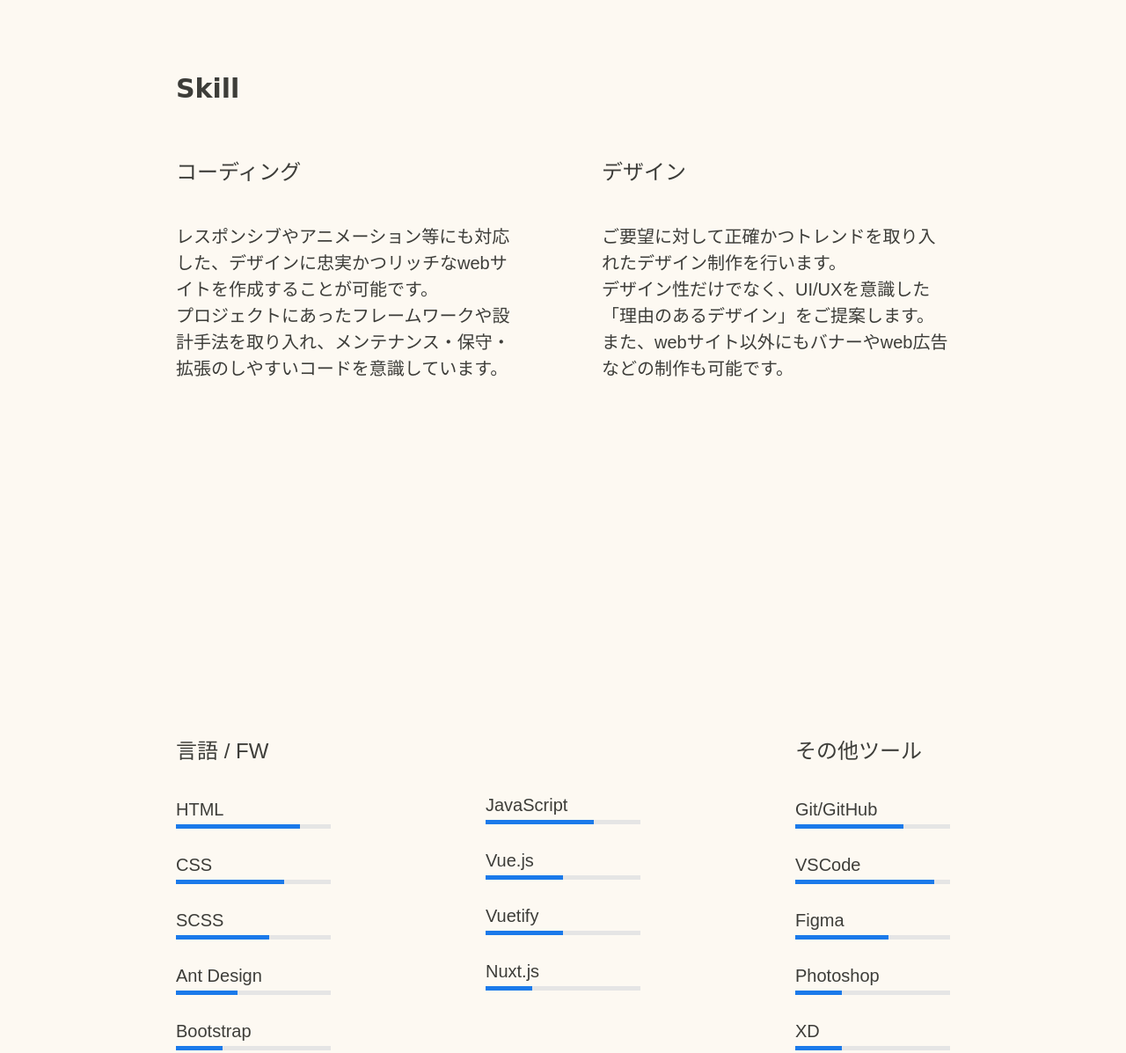
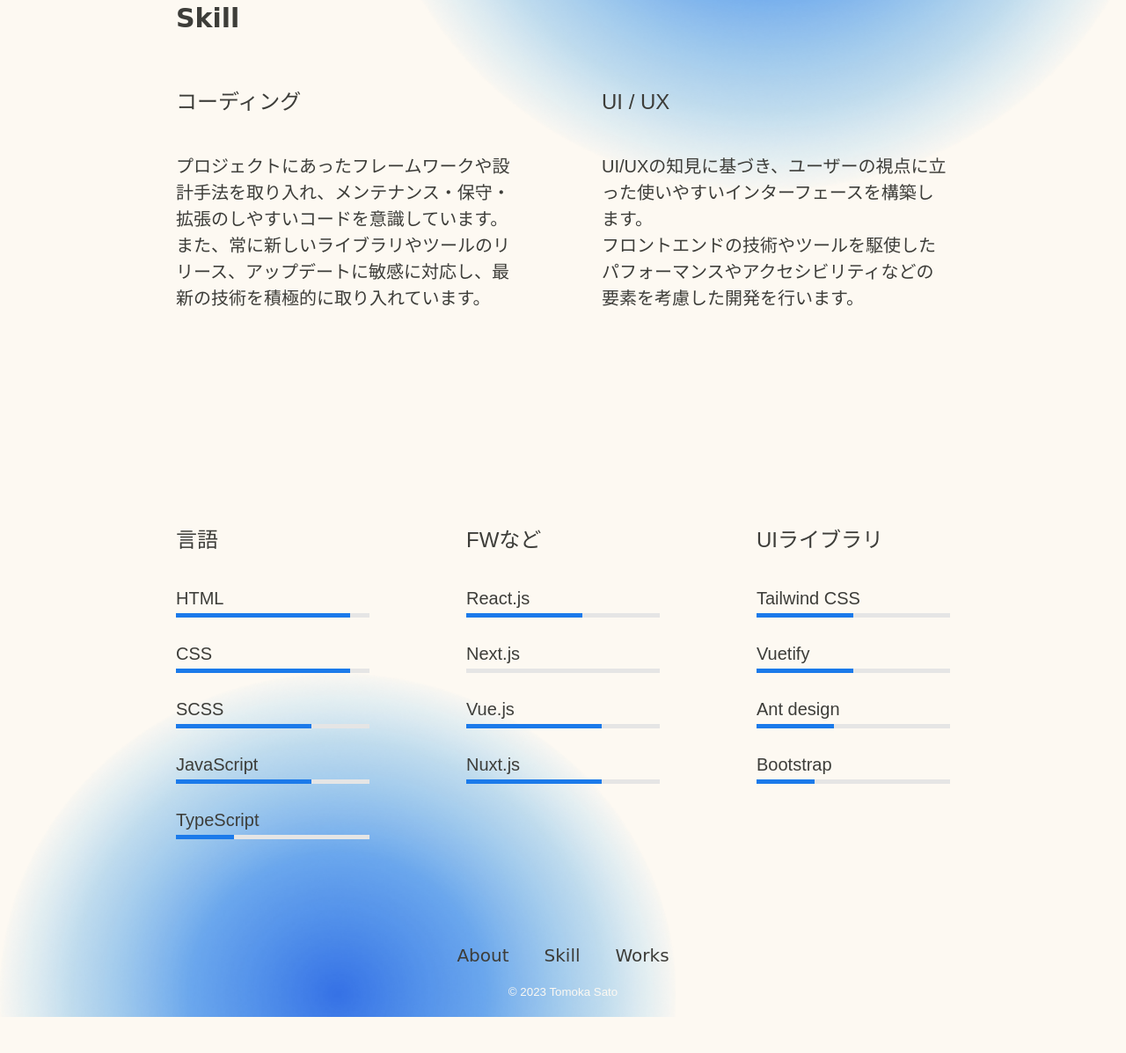
Before and after one commit to tmk-st/portfolio, a plain HTML site: page profile.html in a window 1280 px wide. Shown: the part 245-1442 px from the top of the page at 88% size. After the commit the page ends 1401 px from the top, so only its background shows below. Drawn offline with Linux system fonts and the light colour scheme; a web font is replaced by a local one.

Commit message:
スキル、自己紹介更新

```diff
--- a/profile.html
+++ b/profile.html
@@ -24,9 +24,6 @@
                     <li class="header_item">
                         <a href="index.html#works">Works</a>
                     </li>
-                    <li class="header_item">
-                        <a href="index.html#contact">Contact</a>
-                    </li>
                 </ul>
             </nav>
         </header>
@@ -50,27 +47,24 @@
                         <h4 class="jp">コーディング</h4>
                         <h4 class="en">CODING</h4>
                         <p class="jp">
-                            レスポンシブやアニメーション等にも対応した、デザインに忠実かつリッチなwebサイトを作成することが可能です。<br>
-                            プロジェクトにあったフレームワークや設計手法を取り入れ、メンテナンス・保守・拡張のしやすいコードを意識しています。
+                            プロジェクトにあったフレームワークや設計手法を取り入れ、メンテナンス・保守・拡張のしやすいコードを意識しています。<br>
+                            また、常に新しいライブラリやツールのリリース、アップデートに敏感に対応し、最新の技術を積極的に取り入れています。
                         </p>
                         <p class="en">
-                            I can create rich and faithful websites that are responsive, animated, etc.<br>
-                            I incorporate frameworks and design techniques that suit the project and are conscious of code that is easy to maintain and extend.
-                        </p>
+                            I'm conscious of code that is easy to maintain, maintain, and extend, incorporating frameworks and design techniques that suit the project.<br>
+                            I'm always sensitive to the release and update of new libraries and tools, and proactively incorporate the latest technologies.                        </p>
                     </div>
                     <div class="skill_detail en_Gothic">
-                        <h4 class="jp">デザイン</h4>
-                        <h4 class="en">DESIGN</h4>
+                        <h4 class="jp">UI / UX</h4>
+                        <h4 class="en">UI / UX</h4>
                         <p class="jp">
-                            ご要望に対して正確かつトレンドを取り入れたデザイン制作を行います。<br>
-                            デザイン性だけでなく、UI/UXを意識した「理由のあるデザイン」をご提案します。<br>
-                            また、webサイト以外にもバナーやweb広告などの制作も可能です。
+                            UI/UXの知見に基づき、ユーザーの視点に立った使いやすいインターフェースを構築します。<br>
+                            フロントエンドの技術やツールを駆使したパフォーマンスやアクセシビリティなどの要素を考慮した開発を行います。
                         </p>
                         <p class="en">
-                            I create designs that are accurate and trend-setting in response to your requests.<br>
-                            I propose "design with a reason" that is not only well-designed but also UI/UX-conscious.<br>
-                            In addition to websites, we can also produce banners and web advertisements.
-                        </p>
+                            Based on my knowledge of UI/UX,
+                            I build user-friendly interfaces from the user's perspective.<br>
+                            I develop with consideration for factors such as performance and accessibility using front-end technologies and tools.                        </p>
                     </div>
                 </div>
             </section>
@@ -78,36 +72,33 @@
             <section>
                 <div class="skill_content">
                     <div class="skill_box">
-                        <h4 class="jp">言語 / FW</h4>
+                        <h4 class="jp">言語</h4>
                         <h4 class="en">Front-end</h4>
                         <ul class="en_Gothic">
                             <li class="progress_bar" id="html">HTML</li>
                             <li class="progress_bar" id="css">CSS</li>
                             <li class="progress_bar" id="scss">SCSS</li>
-                            <li class="progress_bar" id="ant">Ant Design</li>
-                            <li class="progress_bar" id="bootstrap">Bootstrap</li>
+                            <li class="progress_bar" id="javascript">JavaScript</li>
+                            <li class="progress_bar" id="typescript">TypeScript</li>
                         </ul>
                     </div>
                     <div class="skill_box">
-                        <h4></h4>
+                        <h4 class="jp">FWなど</h4>
                         <ul class="en_Gothic">
-                            <li></li>
-                            <li class="progress_bar" id="javascript">JavaScript</li>
+                            <li class="progress_bar" id="react">React.js</li>
+                            <li class="progress_bar" id="">Next.js</li>
                             <li class="progress_bar" id="vue">Vue.js</li>
-                            <li class="progress_bar" id="vuetify">Vuetify</li>
                             <li class="progress_bar" id="nuxt">Nuxt.js</li>
-                            <!-- <li class="progress_bar" id="">React.js</li> -->
                         </ul>
                     </div>
                     <div class="skill_box">
-                        <h4 class="jp">その他ツール</h4>
+                        <h4 class="jp">UIライブラリ</h4>
                         <h4 class="en">DevOps</h4>
                         <ul class="en_Gothic">
-                            <li class="progress_bar" id="git">Git/GitHub</li>
-                            <li class="progress_bar" id="vscode">VSCode</li>
-                            <li class="progress_bar" id="figma">Figma</li>
-                            <li class="progress_bar" id="photoshop">Photoshop</li>
-                            <li class="progress_bar" id="xd">XD</li>
+                            <li class="progress_bar" id="tailwind">Tailwind CSS</li>
+                            <li class="progress_bar" id="vuetify">Vuetify</li>
+                            <li class="progress_bar" id="ant">Ant design</li>
+                            <li class="progress_bar" id="bootstrap">Bootstrap</li>
                         </ul>
                     </div>
                 </div>
@@ -126,9 +117,6 @@
                     <li class="footer_item">
                         <a href="index.html#works">Works</a>
                     </li>
-                    <li class="footer_item">
-                        <a href="index.html#contact">Contact</a>
-                    </li>
                 </ul>
             </nav>
             <div class="copyright en_Gothic">
--- a/style.css
+++ b/style.css
@@ -99,7 +99,7 @@ h4 {
 }
 
 section {
-    padding: 10rem;
+    padding: 6rem 10rem;
 }
 
 .arrow {
@@ -394,13 +394,11 @@ h1 span {
 /* --------------------------------- */
 /* ----- contact -----*/
 /* --------------------------------- */
-address {
-    font-style: normal;
+.message {
     font-size: 1.2rem;
-    cursor: default;
 }
 
-.back_to_top {
+/* .back_to_top {
     text-align: center;
     width: 109px;
     margin-right: 0;
@@ -419,13 +417,13 @@ address {
 
 .back_to_top p {
     padding-top: 1em;
-}
+} */
 
-@media (max-width: 520px) {
+/* @media (max-width: 520px) {
     .back_to_top {
         visibility: hidden;
     }
-}
+} */
 
 /* --------------------------------- */
 /* ----- skill -----*/
@@ -445,7 +443,7 @@ address {
 }
 
 .skill_box {
-    width: 20%;
+    width: 25%;
 }
 
 .skill_content ul {
@@ -490,14 +488,42 @@ address {
 }
 
 #html::before {
-    width: 80%;
+    width: 90%;
 }
 
 #css::before {
+    width: 90%;
+}
+
+#scss::before {
     width: 70%;
 }
 
 #javascript::before {
+    width: 70%;
+}
+
+#typescript::before {
+    width: 30%;
+}
+
+#react::before {
+    width: 60%;
+}
+
+#vue::before {
+    width: 70%;
+}
+
+#nuxt::before {
+    width: 70%;
+}
+
+#tailwind::before {
+    width: 50%
+}
+
+#vuetify::before {
     width: 50%;
 }
 
@@ -505,47 +531,8 @@ address {
     width: 40%;
 }
 
-#scss::before {
-    width: 60%;
-}
-
 #bootstrap::before {
     width: 30%
-}
-
-#javascript::before {
-    width: 70%;
-}
-
-#vue::before {
-    width: 50%;
-}
-
-#vuetify::before {
-    width: 50%;
-}
-#nuxt::before {
-    width: 30%;
-}
-
-#git::before {
-    width: 70%
-}
-
-#vscode::before {
-    width: 90%;
-}
-
-#figma::before {
-    width: 60%;
-}
-
-#photoshop::before {
-    width: 30%;
-}
-
-#xd::before {
-    width: 30%;
 }
 
 /* --------------------------------- */
@@ -560,7 +547,7 @@ footer {
 }
 
 .footer_item {
-    margin-left: 3rem;
+    margin: 0 1rem;
 }
 
 .copyright {
```
Also changed, not shown: index.html (+11 -22 lines), images/rc-blog.png, 1 other file.
